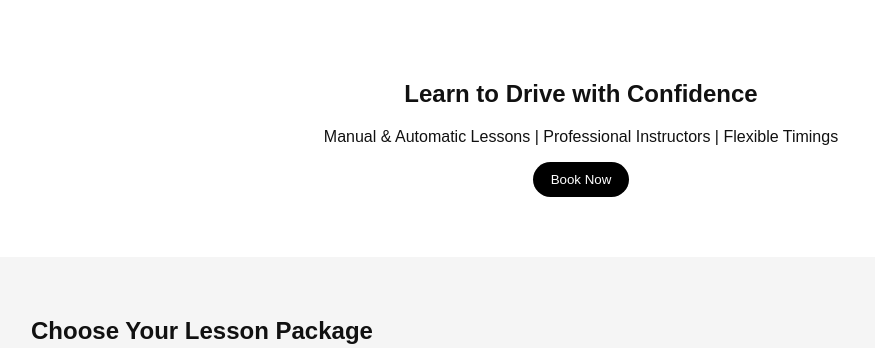
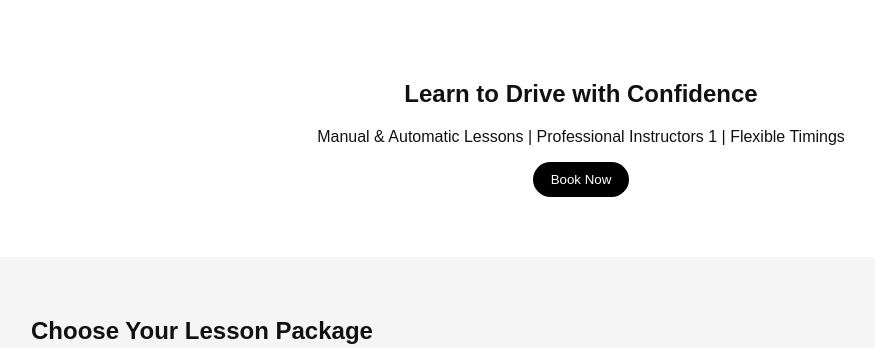
Before and after one commit to NashFernandes21/sample-app, a Flask app: page / in a window 1280 px wide. Shown: the part 68-416 px from the top of the page, without its empty margins (59-934 px from the left). Run offline with Flask 3, Linux system fonts and the light colour scheme.

Commit message:
Fix typo in hero section description

```diff
--- a/templates/index.html
+++ b/templates/index.html
@@ -4,7 +4,7 @@
 <section class="hero">
     <div class="container">
         <h1>Learn to Drive with Confidence</h1>
-        <p>Manual & Automatic Lessons | Professional Instructors | Flexible Timings</p>
+        <p>Manual & Automatic Lessons | Professional Instructors 1 | Flexible Timings</p>
         <button class="btn btn-dark">Book Now</button>
     </div>
 </section>
```
